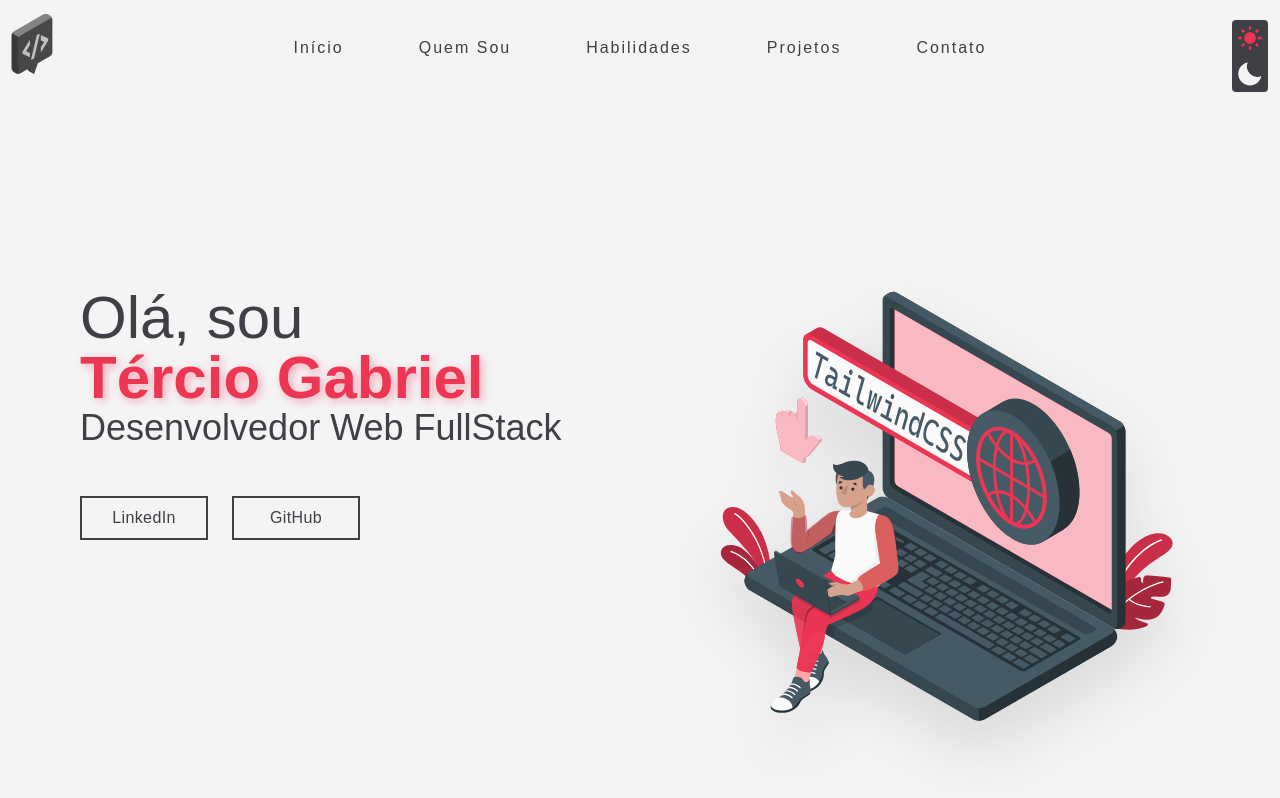
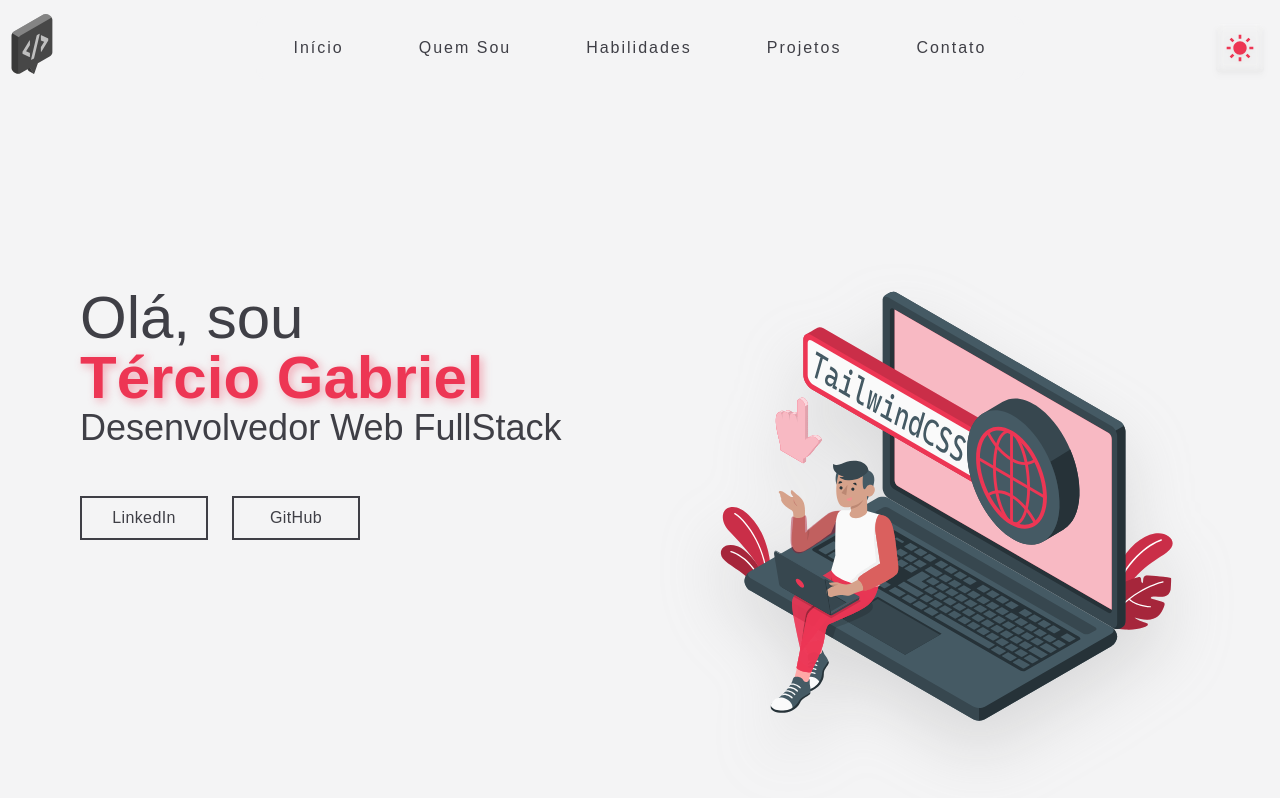
Before and after one commit to tercioo-gabriel/portfolio-in-react, a Next.js app: page / in a window 1280 px wide. Shown: the top 798 px of the page. Built offline with nearby package versions, Linux system fonts and the light colour scheme.

Commit message:
deploy inicial 1.6

```diff
--- a/src/components/Main/Projects/Constuctor.tsx
+++ b/src/components/Main/Projects/Constuctor.tsx
@@ -1,5 +1,5 @@
 import React from 'react';
-import { BiGitBranch, BiLink } from 'react-icons/bi';
+import { BiGitBranch, BiLink } from "react-icons/bi";
 
 interface ProjectProps {
   imgSrc: string;
--- a/src/components/NavBar/Desktop/NavBar.tsx
+++ b/src/components/NavBar/Desktop/NavBar.tsx
@@ -23,24 +23,20 @@ const NavBar = () => {
 
   const tamanhoDesejado = 830;
 
-  return (
+  return(
     <>
-      {typeof window !== 'undefined' && (
-        <div>
-          {largura >= tamanhoDesejado && (
+    {largura >= tamanhoDesejado ? (
       <>
         <a href='.'>
-                <Image
-                  className='fixed left-0 top-3 grayscale brightness-75 transition-all hover:scale-105 hover:grayscale-0 hover:brightness-100 cursor-pointer'
+          <Image className='fixed left-0 top-3 grayscale brightness-75 transition-all hover:scale-105 hover:grayscale-0 hover:brightness-100 cursor-pointer'
           src="/assets/images/dev.svg"
           alt="sla kk"
           width={64}
-                  height={64}
-                />
+          height={64} />
         </a>
 
         <div className="fixed z-[9999] mt-4 top-0 left-0 right-0 mx-auto max-w-screen-md w-9/12">
-                <nav className="backdrop-blur-sm bg-zinc-100/60 dark:bg-zinc-900/50 rounded-xl h-16">
+          <nav className="backdrop-blur-sm bg-zinc-100/60 dark:bg-zinc-900/50 rounded-xl h-16 ">
             <ul className="flex justify-around text-zinc-700 dark:text-zinc-50 font-normal">
 
               <li className="mt-5">
@@ -66,9 +62,7 @@ const NavBar = () => {
           </nav>
         </div>
       </>
-          )}
-        </div>
-      )}
+      ) : (null)}
     </>
   );
 };
--- a/src/components/NavBar/Mobile/NavBarMobile.tsx
+++ b/src/components/NavBar/Mobile/NavBarMobile.tsx
@@ -30,23 +30,17 @@ const NavBarMobile = (props: any) => {
   };
 
   return (
-    <>
-      {typeof window !== 'undefined' && (
     <div className='fixed z-10 top-1.5 cursor-pointer'>
-          {largura < tamanhoDesejado && (
-            <Image
+      {largura < tamanhoDesejado && <Image
           className='fixed left-0 top-3 transition-all hover:scale-105 sm:w-16 sm:h-16'
           src="/assets/images/dev_menu.svg"
           alt="dev menu"
           width={54}
           height={54}
           onClick={handleMenuClick}
-            />
-          )}
+      />}
     </div>
-      )}
-    </>
-  );
-};
+  )
+}
 
 export default NavBarMobile;
--- a/src/components/Toggle/ToggleButton.tsx
+++ b/src/components/Toggle/ToggleButton.tsx
@@ -2,54 +2,46 @@
 import React, { useState, useEffect } from 'react';
 import { BiSolidSun, BiSolidMoon } from 'react-icons/bi';
 
-const ToggleButton = () =>{
+const ToggleButton = () => {
   const [theme, setTheme] = useState('light');
-  const element = document.documentElement
-  const options =[{
-    icon: 'sun',
-    text: 'light'
-  },
-  {
-    icon: 'moon',
-    text: 'dark'
-  }];
 
-  useEffect(()=> {
-    switch(theme){
+  const toggleTheme = () => {
+    if (theme === 'light') {
+      setTheme('dark');
+    } else {
+      setTheme('light');
+    }
+  };
+
+  useEffect(() => {
+    if (typeof window !== 'undefined') {
+      const element = document.documentElement;
+
+      switch (theme) {
         case 'dark':
           element.classList.add('dark');
           localStorage.setItem('theme', 'dark');
           break;
         case 'light':
-        element.classList.remove('dark')
+          element.classList.remove('dark');
           localStorage.setItem('theme', 'light');
           break;
         default:
           localStorage.setItem('theme', 'light');
           break;
       }
-  },[theme]);
+    }
+  }, [theme]);
 
-  return(
-    <div className="fixed flex flex-col z-10 top-3 right-3 bg-zinc-700 dark:bg-zinc-200 rounded sm:top-5">
-      {
-        options?.map(opt=>(
-          <button
-           key={opt.text}
-           onClick={()=> setTheme(opt.text)}
-           className={`mx-0.5 my-1 sm:m-1 ${theme === opt.text ? 'text-redPink' : 'text-zinc-100'}`}>
-          {opt.icon === 'sun' ?
-          <BiSolidSun
-            name={opt.icon}
-            style={{ color: theme !== opt.text ? 'dimgray' : '' }}
-            size={28} /> :
-          <BiSolidMoon
-            name={opt.icon}
-            size={28} />}
+  return (
+    <div className="fixed flex flex-col z-10 top-3 right-2 backdrop-blur-sm bg-white/30 dark:bg-zinc-900/30 drop-shadow-md rounded sm:top-6 sm:right-4">
+      <button onClick={toggleTheme}>
+        {theme === 'light' ? (
+          <BiSolidSun className="p-2 text-redPink" size={48} />
+        ) : (
+          <BiSolidMoon className="p-2 text-redPink" size={48} />
+        )}
       </button>
-        ))
-      }
-
     </div>
   )
 }
```
Also changed, not shown: src/components/Toggle/icons.tsx (deleted, +0 -10 lines). Lines whose indentation alone changed are shown as unchanged.
